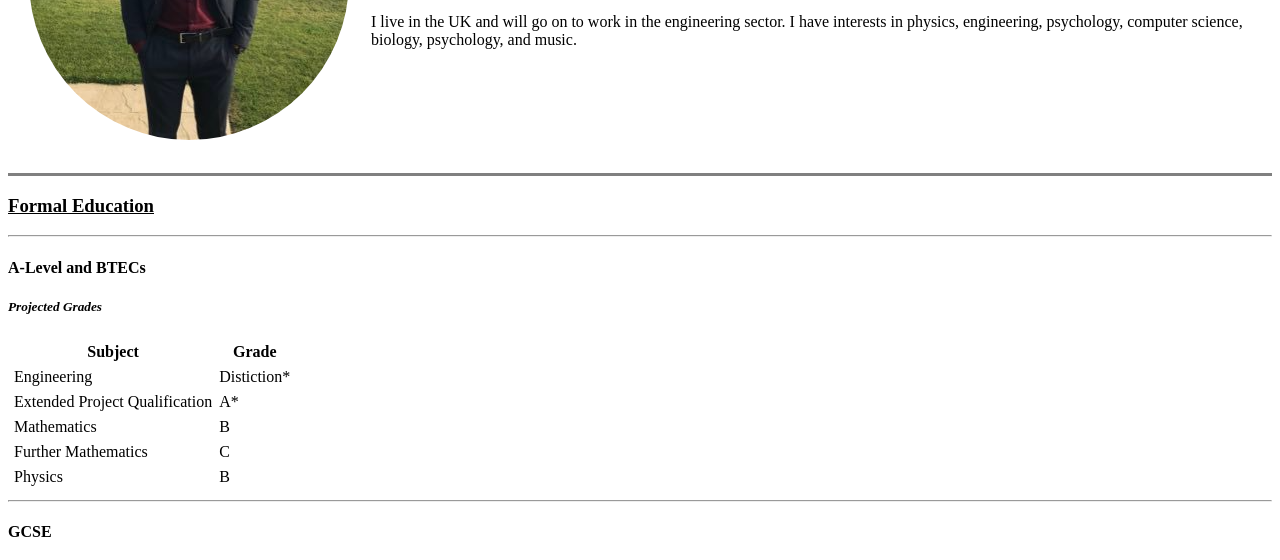
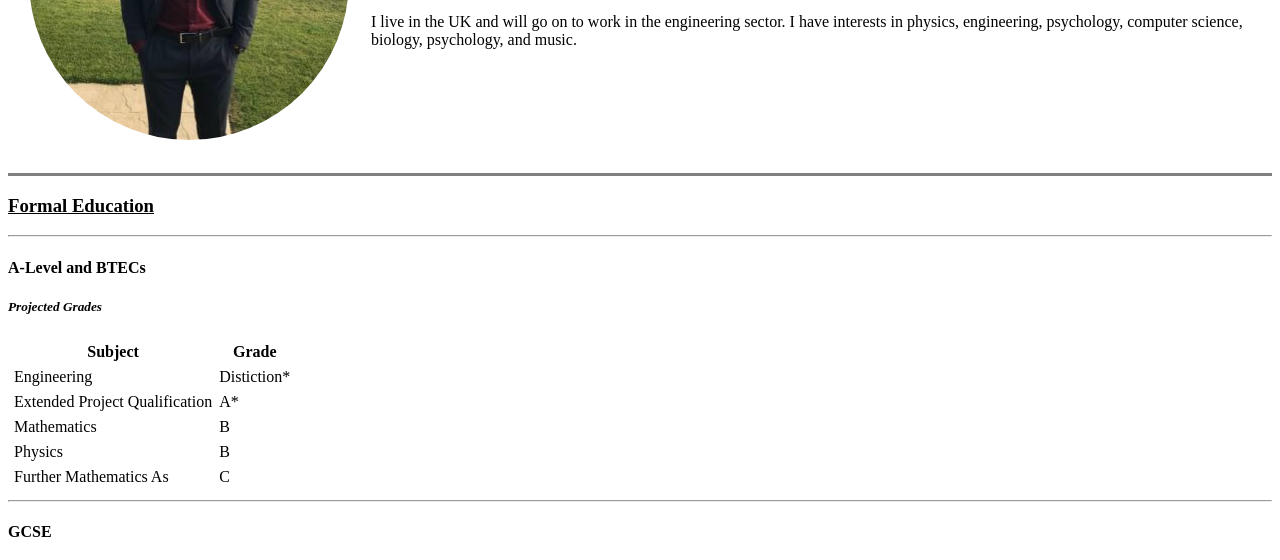
Before and after one commit to lewis3holmes/CV, a plain HTML site: page index.html in a window 1280 px wide. Shown: the part 209-769 px from the top of the page. Drawn offline with Linux system fonts and the light colour scheme.

Commit message:
Update index.html

```diff
--- a/index.html
+++ b/index.html
@@ -50,12 +50,12 @@
         <td>B</td>
       </tr>
       <tr>
-        <td>Further Mathematics</td>
+        <td>Physics</td>
+        <td>B</td>
+      <tr>
+        <td>Further Mathematics As</td>
         <td>C</td>
       </tr>
-      <tr>
-        <td>Physics</td>
-        <td>B</td>
     </tbody>
   </table>
   <hr>
```
